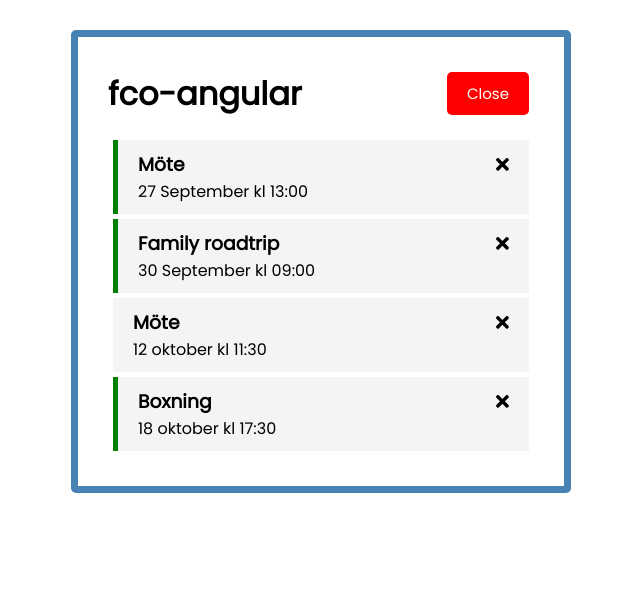
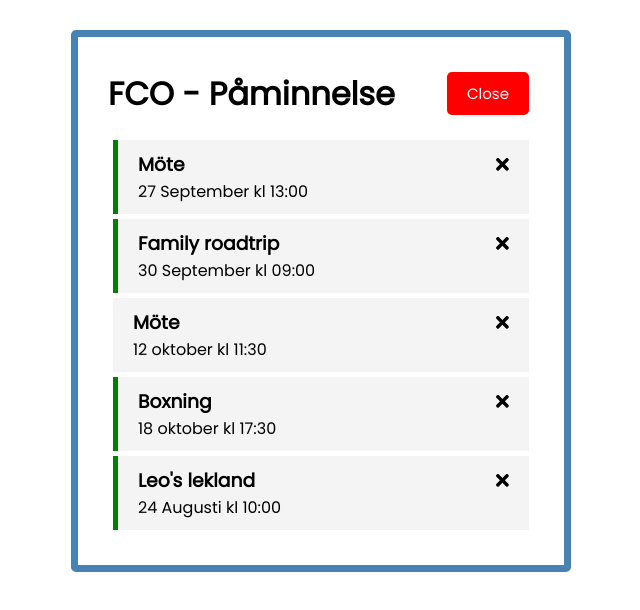
Before and after one commit to Francisco-fco/fco-angular, an Angular app in the folder fco-angular/: page / in a window 1280 px wide. Shown: the top 610 px of the page, without its empty margins (319-959 px from the left). Built offline with nearby package versions, Linux system fonts and the light colour scheme; data requests are answered from the project's data file.

Commit message:
add reminder works

```diff
--- a/fco-angular/db.json
+++ b/fco-angular/db.json
@@ -23,6 +23,12 @@
       "text": "Boxning",
       "day": "18 oktober kl 17:30",
       "reminder": true
+    },
+    {
+      "text": "Leo's lekland",
+      "day": "24 Augusti kl 10:00",
+      "reminder": true,
+      "id": 5
     }
   ]
 }
--- a/fco-angular/src/app/components/header/header.component.ts
+++ b/fco-angular/src/app/components/header/header.component.ts
@@ -8,7 +8,7 @@ import { Subscription } from 'rxjs';
   styleUrls: ['./header.component.scss']
 })
 export class HeaderComponent implements OnInit {
-  title: string = 'fco-angular';
+  title: string = 'FCO - Påminnelse';
   showAddTask: boolean = true;
   subscription: Subscription;
 
```
